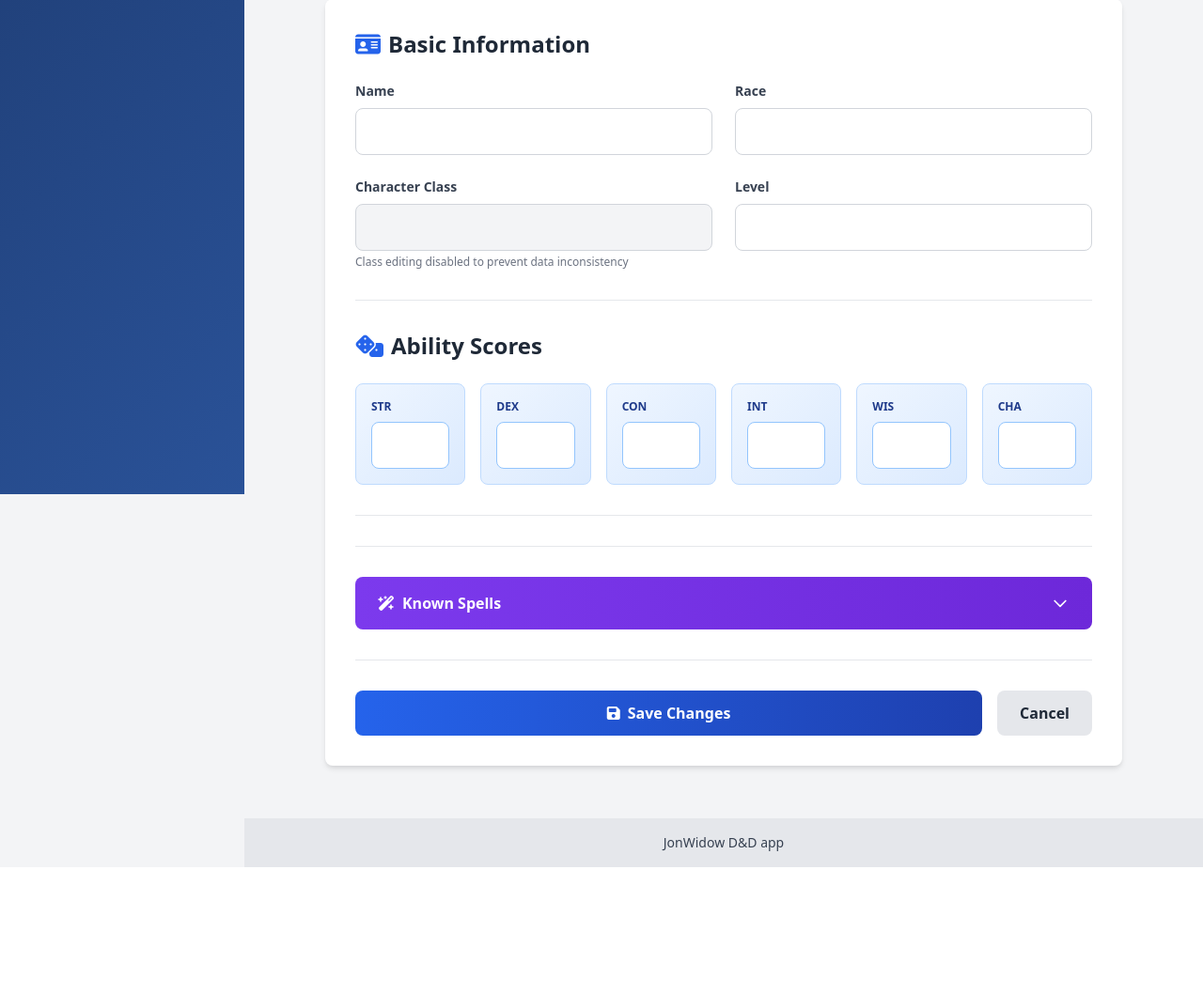
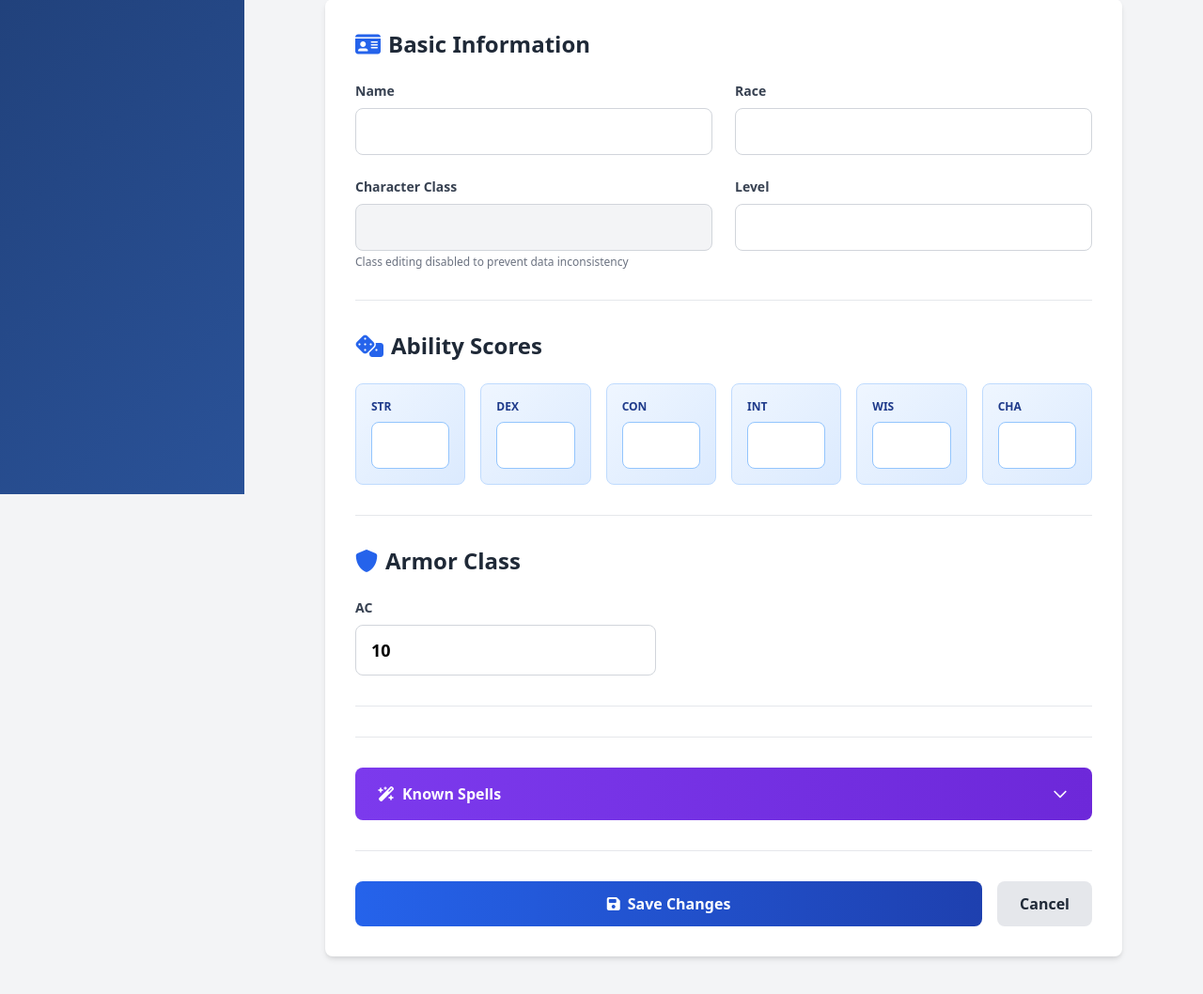
Before and after one commit to JonWidow/Dnd-character-management-app, a Flask app: template app/templates/edit_character.html in a window 1280 px wide. Shown: the part 274-1332 px from the top of the page at 94% size. Before the commit the page ends 1197 px from the top, so only its background shows below. Run offline with Flask 3, Linux system fonts and the light colour scheme; the template is opened without the code that fills it, so the values that code supplies are empty.

Commit message:
feat: add armor class (AC) to characters
- Add armor_class field to Character model with default value of 10
- Display AC in character details page with styled box
- Display AC in grid stats panel next to HP
- Add AC field to edit character form with shield icon
- Create migration script to add armor_class column to database
- Update tokens.js to populate AC from character data

```diff
--- a/app/__init__.py
+++ b/app/__init__.py
@@ -807,6 +807,11 @@ def edit_character(char_id: int):
             if val is not None:
                 setattr(char, key, val)
 
+        # Handle armor class
+        ac = request.form.get('armor_class', type=int)
+        if ac is not None and ac >= 1:
+            char.armor_class = ac
+
         # known spells selection
         spell_ids = request.form.getlist('known_spells')
         if spell_ids is not None:
--- a/app/models/character.py
+++ b/app/models/character.py
@@ -52,6 +52,7 @@ class Character(db.Model):
 
     max_hp = db.Column(db.Integer, default=0)
     current_hp = db.Column(db.Integer, default=0)
+    armor_class = db.Column(db.Integer, default=10)
 
     # New fields for favorites and notes
     is_favorite = db.Column(db.Boolean, default=False)
--- a/app/static/grid/tokens.js
+++ b/app/static/grid/tokens.js
@@ -160,6 +160,7 @@ async function showCharacterStats(characterId, x, y) {
         // Display HP - store character ID for update button
         document.getElementById('characterCurrentHP').value = character.current_hp;
         document.getElementById('characterMaxHP').textContent = character.hit_points;
+        document.getElementById('characterAC').textContent = character.armor_class || 10;
         statsPanel.dataset.characterId = character.id;
 
         // Display spell slots with visual indicators
--- a/app/templates/edit_character.html
+++ b/app/templates/edit_character.html
@@ -63,6 +63,18 @@
                      class="w-full text-2xl font-bold text-blue-800 bg-white border border-blue-300 rounded-lg px-3 py-2 text-center focus:outline-none focus:ring-2 focus:ring-blue-500">
             </div>
           {% endfor %}
+        </div>
+      </div>
+
+      <!-- Armor Class -->
+      <div class="border-b border-gray-200 pb-8">
+        <h2 class="font-bold text-2xl text-gray-800 mb-6">
+          <i class="fas fa-shield mr-2 text-blue-600"></i>Armor Class
+        </h2>
+        <div class="max-w-xs">
+          <label class="block text-sm font-semibold text-gray-700 mb-2">AC</label>
+          <input type="number" name="armor_class" value="{{ character.armor_class or 10 }}" min="1"
+                 class="w-full px-4 py-3 border border-gray-300 rounded-lg focus:outline-none focus:border-blue-500 focus:ring-2 focus:ring-blue-200 transition text-lg font-bold">
         </div>
       </div>
 
--- a/app/templates/grid.html
+++ b/app/templates/grid.html
@@ -293,6 +293,10 @@
             <input type="number" id="characterCurrentHP" style="width: 50px; padding: 6px; border: 2px solid #e8ecf1; border-radius: 4px; font-size: 13px; font-weight: 600; color: #1e3c72; transition: all 0.2s ease;" min="0">
             <span style="color: #666; font-weight: 500;">/</span>
             <span id="characterMaxHP" style="font-weight: bold; min-width: 30px; color: #1e3c72;"></span>
+        </div>
+        <div style="margin-bottom: 10px; display: flex; align-items: center; gap: 8px;">
+            <span style="min-width: 30px; font-weight: 600; color: #1e3c72;">AC:</span>
+            <span id="characterAC" style="font-weight: bold; min-width: 30px; color: #1e3c72;"></span>
         </div>
         <div id="spellSlotsContainer" style="margin-top: 8px; padding-bottom: 4px;"></div>
     </div>
```
Also changed, not shown: app/templates/character_details.html (+8 -0 lines), scripts/migrate_add_armor_class.py (added, +32 -0 lines).
